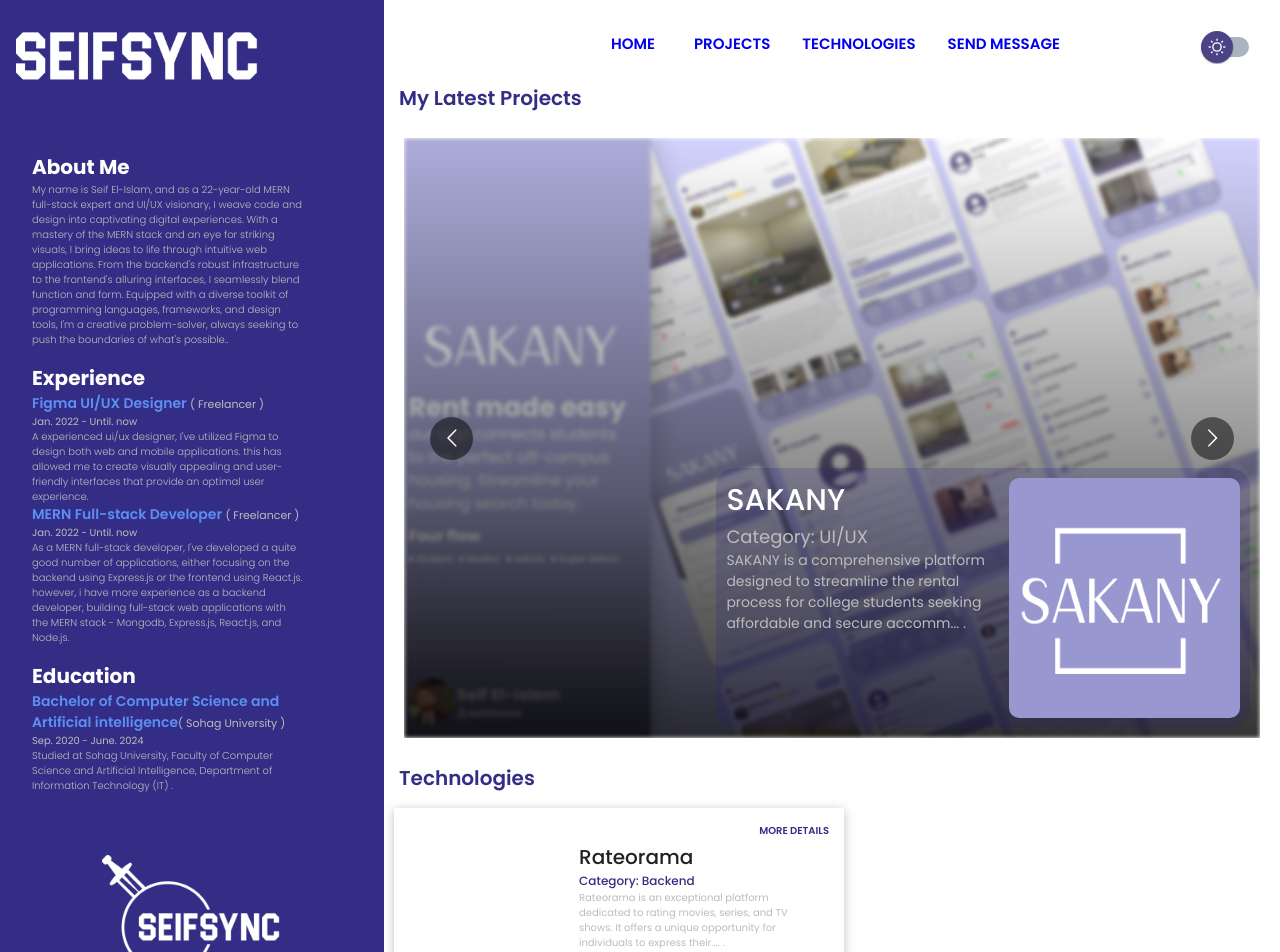
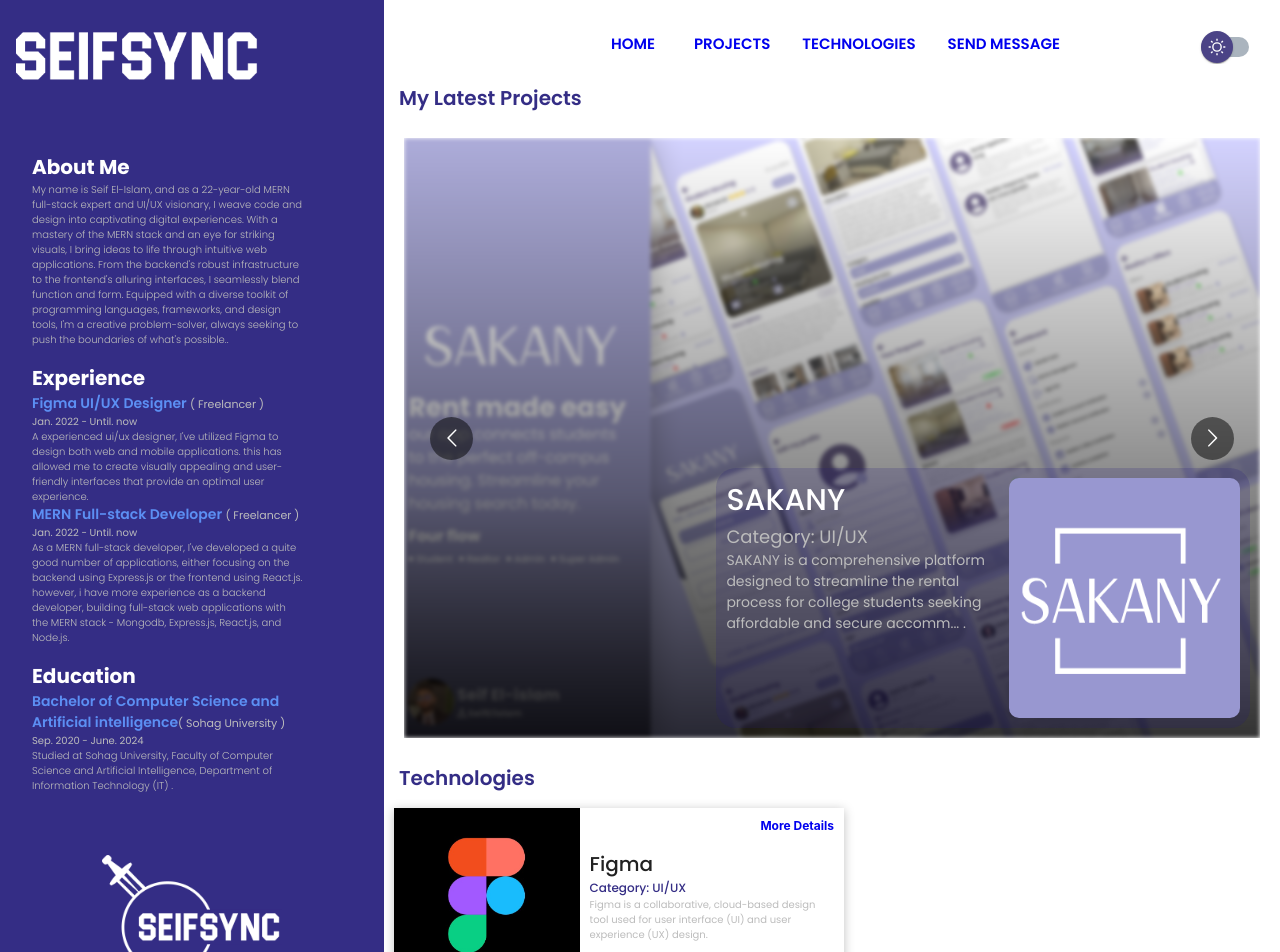
Before and after one commit to ACICT-DEPI/ONL1_SWD2_S1e-DepiDeals, a React (Create React App) app: page / in a window 1280 px wide. Shown: the top 952 px of the page. Built offline with nearby package versions, Linux system fonts and the light colour scheme.

Commit message:
start with nested routes

```diff
--- a/package.json
+++ b/package.json
@@ -16,6 +16,7 @@
     "react-multi-carousel": "^2.8.5",
     "react-router-dom": "^6.25.1",
     "react-scripts": "5.0.1",
+    "uuid": "^10.0.0",
     "web-vitals": "^2.1.4"
   },
   "scripts": {
--- a/src/App.jsx
+++ b/src/App.jsx
@@ -10,6 +10,8 @@
 import Projects from "./components/Projects/Projects";
 import Techs from "./components/Techs/Techs";
 import Th from "./Context/useTheme";
+import { cardApi, TechApi } from "./Context/TechApi";
+import TechDetails from "./components/Techs/TechDetails";
 
 export default function App() {
   const [theme, setTheme] = useState("light");
@@ -58,12 +60,14 @@
             <Top />
 
             <Nav />
+            <TechApi.Provider value={cardApi}>
               <Routes>
                 <Route path="/">
                   <Route index path="/" element={<Home />} />
                   <Route index path="/Home" element={<Home />} />
                   <Route path="/Projects" element={<Projects />} />
                   <Route path="/Technologies" element={<Techs />} />
+                  <Route path="/Technologies/:id" element={<TechDetails />} />
                   <Route
                     path="/SendMessage"
                     element={<h1 style={{ minHeight: "100vh" }}>S</h1>}
@@ -88,6 +92,7 @@
                   />
                 </Route>
               </Routes>
+            </TechApi.Provider>
             <Box sx={{ display: { xs: "block", md: "none" } }}>
               <Footer />
             </Box>
--- /dev/null
+++ b/src/Context/ProjectsApi.js
@@ -0,0 +1 @@
+import { createContext } from "react";
--- /dev/null
+++ b/src/Context/TechApi.js
@@ -0,0 +1,47 @@
+import { createContext } from "react";
+
+const cardApi = [
+  {
+    id: "1",
+    title: "Figma",
+    category: "UI/UX",
+    overview:
+      "Figma is a collaborative, cloud-based design tool used for user interface (UI) and user experience (UX) design. ",
+    pic: "/fig.jpeg",
+  },
+  {
+    id: " 2",
+    title: "Express",
+    category: "Backend",
+    overview:
+      "Express.js is a minimal and flexible Node.js web application backend framework that provides a robust set of features for web and mobile applications. ",
+    pic: "/ex.png",
+  },
+  {
+    id: "frfvr34243543g534",
+    title: "Rateorama",
+    category: "Frontend",
+    overview:
+      "Rateorama is an exceptional platform dedicated to rating movies, series, and TV shows. It offers a unique opportunity for individuals to express their.... . ",
+    pic: "/1111.png",
+  },
+  {
+    id: "f54g3546g546g6654g64",
+    title: "Rateorama",
+    category: "Fullstack",
+    overview:
+      "Rateorama is an exceptional platform dedicated to rating movies, series, and TV shows. It offers a unique opportunity for individuals to express their.... . ",
+    pic: "/1111.png",
+  },
+  {
+    id: "5f54f54tgf5g",
+    title: "SAKANY",
+    category: "UI/UX",
+    overview:
+      "Rateorama is an exceptional platform dedicated to rating movies, series, and TV shows. It offers a unique opportunity for individuals to express their.... . ",
+    pic: "/111111.png",
+  },
+];
+
+const TechApi = createContext({});
+export { TechApi, cardApi };
--- a/src/components/Common/Card.jsx
+++ b/src/components/Common/Card.jsx
@@ -5,9 +5,9 @@
   CardContent,
   CardActions,
   Typography,
-  Button,
 } from "@mui/material";
 import Th from "../../Context/useTheme";
+import { Link } from "react-router-dom";
 
 export default function MediaCard({ ApiCard }) {
   const [ss] = useContext(Th);
@@ -68,18 +68,18 @@
         </Typography>
       </CardContent>
       <CardActions>
-        <Button
-          sx={{
+        <Link
+          to={`/Technologies/${ApiCard.id}`}
+          style={{
             position: "absolute",
             top: "10px",
             right: "10px",
-            color: "primary.main",
-            fontSize: { xs: "8px", md: "10px" },
-            fontWeight: "600",
-          }}
-          size="small">
+            fontSize: "12px",
+            fontWeight: "700",
+            textDecoration: "none",
+          }}>
           More Details
-        </Button>
+        </Link>
       </CardActions>
     </Card>
   );
--- a/src/components/Home/Technologies.jsx
+++ b/src/components/Home/Technologies.jsx
@@ -1,37 +1,13 @@
 import { Box } from "@mui/material";
 import Typography from "@mui/material/Typography";
 import Cardd from "../Common/Card";
-import React from "react";
-const cardApi = [
-  {
-    id: 1,
-    title: "Rateorama",
-    category: "Backend",
-    overview:
-      "Rateorama is an exceptional platform dedicated to rating movies, series, and TV shows. It offers a unique opportunity for individuals to express their.... . ",
-    pic: "/name.png",
-  },
+import React, { useContext } from "react";
+import { TechApi } from "../../Context/TechApi";
 
-  {
-    id: 3,
-    title: "Rateorama",
-    category: "Frontend",
-    overview:
-      "Rateorama is an exceptional platform dedicated to rating movies, series, and TV shows. It offers a unique opportunity for individuals to express their.... . ",
-    pic: "/1111.png",
-  },
-  {
-    id: 5,
-    title: "SAKANY",
-    category: "UI/UX",
-    overview:
-      "Rateorama is an exceptional platform dedicated to rating movies, series, and TV shows. It offers a unique opportunity for individuals to express their.... . ",
-    pic: "/111111.png",
-  },
-];
 export default function Technologies() {
+  const TechApii = useContext(TechApi);
   const Cards = () => {
-    return cardApi.map((card) => {
+    return TechApii.map((card) => {
       return <Cardd ApiCard={card} />;
     });
   };
--- /dev/null
+++ b/src/components/Techs/TechDetails.jsx
@@ -0,0 +1,17 @@
+import { useParams } from "react-router-dom";
+import { TechApi } from "../../Context/TechApi";
+import { useContext } from "react";
+import Cardd from "../Common/Card";
+
+export default function TechDetails() {
+  const { id } = useParams();
+  const TechApii = useContext(TechApi);
+  const tech = TechApii.find((card) => card.id === id);
+  return (
+    <>
+      <h1>{id}</h1>
+      {/* <h1>{tech[0].id}</h1> */}
+      <Cardd ApiCard={tech} />
+    </>
+  );
+}
--- a/src/components/Techs/Techs.jsx
+++ b/src/components/Techs/Techs.jsx
@@ -1,56 +1,15 @@
 import { Box } from "@mui/material";
 import Cardd from "../Common/Card";
 import Fliter from "../Common/Fliter";
-import { useState } from "react";
-
-const cardApi = [
-  {
-    id: 1,
-    title: "Figma",
-    category: "UI/UX",
-    overview:
-      "Figma is a collaborative, cloud-based design tool used for user interface (UI) and user experience (UX) design. ",
-    pic: "/fig.jpeg",
-  },
-  {
-    id: 2,
-    title: "Express",
-    category: "Backend",
-    overview:
-      "Express.js is a minimal and flexible Node.js web application backend framework that provides a robust set of features for web and mobile applications. ",
-    pic: "/ex.png",
-  },
-  {
-    id: 3,
-    title: "Rateorama",
-    category: "Frontend",
-    overview:
-      "Rateorama is an exceptional platform dedicated to rating movies, series, and TV shows. It offers a unique opportunity for individuals to express their.... . ",
-    pic: "/1111.png",
-  },
-  {
-    id: 4,
-    title: "Rateorama",
-    category: "Fullstack",
-    overview:
-      "Rateorama is an exceptional platform dedicated to rating movies, series, and TV shows. It offers a unique opportunity for individuals to express their.... . ",
-    pic: "/1111.png",
-  },
-  {
-    id: 5,
-    title: "SAKANY",
-    category: "UI/UX",
-    overview:
-      "Rateorama is an exceptional platform dedicated to rating movies, series, and TV shows. It offers a unique opportunity for individuals to express their.... . ",
-    pic: "/111111.png",
-  },
-];
+import { useContext, useState } from "react";
+import { TechApi } from "../../Context/TechApi";
 
 export default function Techs() {
   const [f, setF] = useState("All");
+  const TechApii = useContext(TechApi);
 
   const Cards = () => {
-    return cardApi.map((card) => {
+    return TechApii.map((card) => {
       if (f === "All") {
         return <Cardd ApiCard={card} />;
       }
```
Also changed, not shown: 1 other file (tests, documents, lock files or other folders). Lines whose indentation alone changed are shown as unchanged.
